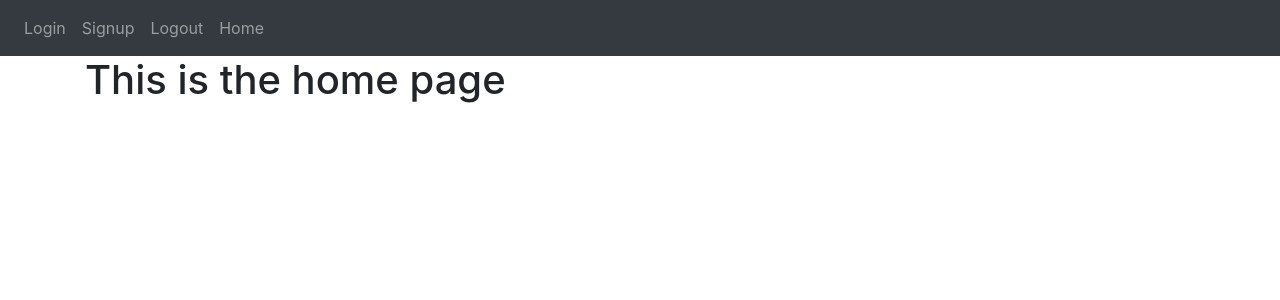
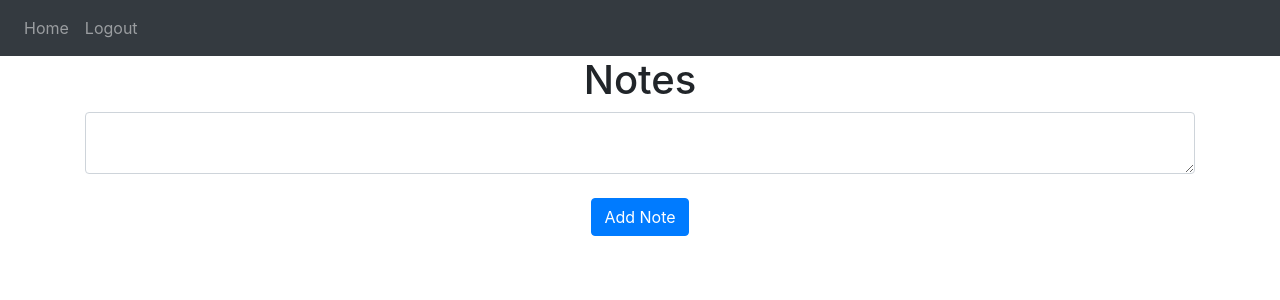
Before and after one commit to Benyamain/Notes, a Flask app: page / in a window 1280 px wide. Shown: the top 300 px of the page. Run offline with Flask 3, Linux system fonts and the light colour scheme; the visitor is signed in with stand-in values (Sample User, id 1); data that the repository does not hold is empty; some libraries are stand-ins or nearby versions.

Commit message:
Project done :D

```diff
--- a/website/auth.py
+++ b/website/auth.py
@@ -36,7 +36,7 @@ def login():
         else:
             flash('Email does not exist!', category='error')
 
-    return render_template("login.html")
+    return render_template("login.html", user=current_user)
 
 @auth.route('/logout')
 # Makes sure that we cannot access logout if user is not logged in
@@ -78,4 +78,4 @@ def signup():
             flash('Account created!', category='success')
             return redirect(url_for('views.home'))
 
-    return render_template("signup.html")
+    return render_template("signup.html", user=current_user)
--- a/website/static/index.js
+++ b/website/static/index.js
@@ -0,0 +1,11 @@
+function deleteNote(noteId) {
+    // Send post request to this endpoint
+    fetch("/delete-note", {
+        method: "POST",
+        body: JSON.stringify({ noteId: noteId })
+        // When it gets a response from that endpoint, reload
+        // the window on the homepage
+    }).then((_res) => {
+        window.location.href = "/";
+    });
+}
--- a/website/template/base.html
+++ b/website/template/base.html
@@ -18,10 +18,13 @@
         </button>
         <div class="collapse navbar-collapse" id="navbar">
             <div class="navbar-nav">
+                {% if user.is_authenticated %}
+                <a class="nav-item nav-link" id="home" href="/">Home</a>
+                <a class="nav-item nav-link" id="logout" href="/logout">Logout</a>
+                {% else %}
                 <a class="nav-item nav-link" id="login" href="/login">Login</a>
                 <a class="nav-item nav-link" id="signup" href="/signup">Signup</a>
-                <a class="nav-item nav-link" id="logout" href="/logout">Logout</a>
-                <a class="nav-item nav-link" id="home" href="/">Home</a>
+                {% endif %}
             </div>
         </div>
     </nav>
--- a/website/template/home.html
+++ b/website/template/home.html
@@ -1,3 +1,21 @@
 {% extends "base.html" %}
 {% block title %}Home{% endblock %}
-{% block content %}<h1>This is the home page</h1>{% endblock %}
+{% block content %}
+<h1 align="center">Notes</h1>
+<ul class="list-group list-group-flush" id="notes">
+    {% for note in user.notes %}
+    <li class="list-group-item">{{ note.note_data }}
+        <button type="button" class="close" onClick="deleteNote({{ note.id }})">
+            <span aria-hidden="true">&times;</span>
+        </button>
+    </li>
+    {% endfor %}
+</ul>
+<form method="POST">
+    <textarea name="note" id="note" class="form-control"></textarea>
+    <br />
+    <div align="center">
+        <button type="submit" class="btn btn-primary">Add Note</button>
+    </div>
+</form>
+{% endblock %}
--- a/website/views.py
+++ b/website/views.py
@@ -1,12 +1,42 @@
-from flask import Blueprint, render_template
+from flask import Blueprint, render_template, request, flash, jsonify
 from flask_login import login_required, current_user
+from .models import Note
+from . import database
+import json
 
 # Define file is a blue print that has the routes and views
 views = Blueprint('views', __name__)
 
 # Decorator
-@views.route('/')
-# You cannt get the home page unless you are logged in
+@views.route('/', methods=['GET', 'POST'])
+# You cannot get the home page unless you are logged in
 @login_required
 def home():
-    return render_template("home.html")
+    if request.method == 'POST':
+        note = request.form.get('note')
+
+        if len(note) < 1:
+            flash('Note is too short!', category='error')
+        else:
+            new_note = Note(note_data=note, user_id=current_user.id)
+            database.session.add(new_note)
+            database.session.commit()
+            flash('Note added!', category='success')
+    return render_template("home.html", user=current_user)
+
+@views.route('/delete-note', methods=['POST'])
+def delete_note():
+    # Load the data from the post request
+    note = json.loads(request.data)
+    note_id = note['noteId']
+    note = Note.query.get(note_id)
+
+    if note:
+        # Perform a security check to only delete notes if
+        # signed in on that account
+        if note.user_id == current_user.id:
+            database.session.delete(note)
+            database.session.commit()
+
+    # Empty
+    return jsonify({})
```
